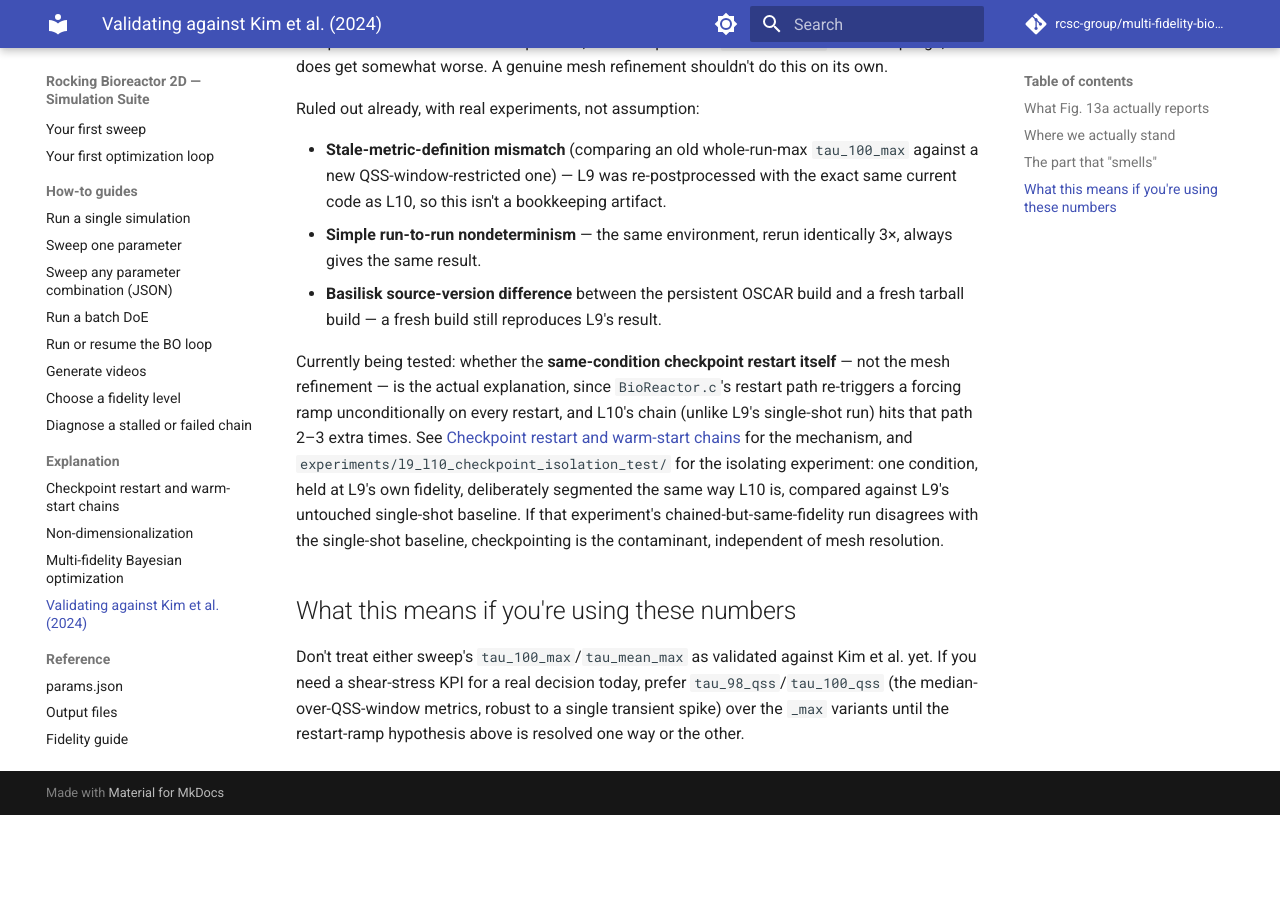
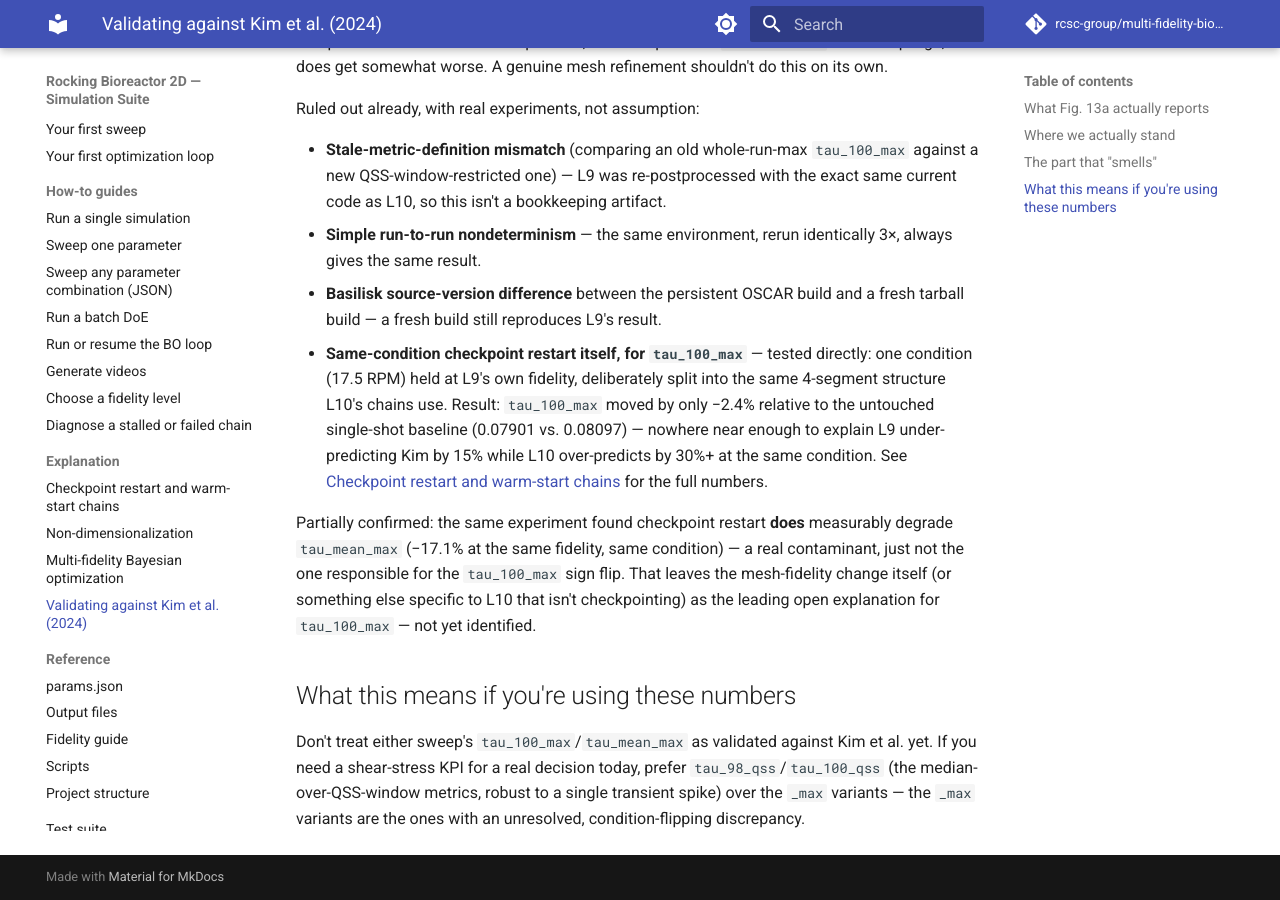
Before and after one commit to rcsc-group/multi-fidelity-bioreactor, an MkDocs documentation site: the page built from docs_site/explanation/kim-et-al-validation.md, in a window 1280 px wide and 900 px high, scrolled down 2086 px. Built offline with MkDocs 1.6.1 and Material for MkDocs 9.7.7, drawn with Linux system fonts in a browser that asks for light colours; comment, search, counter and statistics services are not loaded; before the commit the page ends 2901 px from its top, so only the background shows below that.

Commit message:
data(isolation-test): checkpoint restart resolved -- partial, not the culprit for tau_100_max sign flip
Full 4-segment chain finished. Final segment vs. the untouched single-shot
baseline, same fidelity, same condition (17.5 RPM):

  tau_100_max:  0.07901 vs 0.08097  (-2.4%,  within normal run-to-run noise)
  tau_mean_max: 0.0005360 vs 0.0006463  (-17.1%, real)

Checkpoint restart segmenting is ruled out as the explanation for L9 vs L10
tau_100_max flipping sign at every comparable condition -- 2.4% can't
explain a 15%-under to 30%-over swing. It IS a real, partial contaminant
for tau_mean_max specifically, plausibly accounting for some (not all) of
that metric's L9->L10 degradation. Updated both explanation pages with the
precise numbers; the open question narrows to the fidelity-9-to-10 mesh
refinement itself (or something else specific to L10), not checkpointing.

Also: experiment_data/ (an auto-generated f3dasm store created as a side
effect of postprocessing each segment) added to .gitignore, matching runs/
and surrogate/ already being untracked for the same reason.

```diff
--- a/docs_site/explanation/kim-et-al-validation.md
+++ b/docs_site/explanation/kim-et-al-validation.md
@@ -79,24 +79,26 @@
   identically 3×, always gives the same result.
 - **Basilisk source-version difference** between the persistent OSCAR build
   and a fresh tarball build — a fresh build still reproduces L9's result.
+- **Same-condition checkpoint restart itself, for `tau_100_max`** — tested
+  directly: one condition (17.5 RPM) held at L9's own fidelity, deliberately
+  split into the same 4-segment structure L10's chains use. Result:
+  `tau_100_max` moved by only −2.4% relative to the untouched single-shot
+  baseline (0.07901 vs. 0.08097) — nowhere near enough to explain L9
+  under-predicting Kim by 15% while L10 over-predicts by 30%+ at the same
+  condition. See [Checkpoint restart and warm-start chains](checkpoint-restart.md#resolved-a-real-but-partial-effect)
+  for the full numbers.
 
-Currently being tested: whether the **same-condition checkpoint restart
-itself** — not the mesh refinement — is the actual explanation, since
-`BioReactor.c`'s restart path re-triggers a forcing ramp unconditionally on
-every restart, and L10's chain (unlike L9's single-shot run) hits that path
-2–3 extra times. See
-[Checkpoint restart and warm-start chains](checkpoint-restart.md) for the
-mechanism, and `experiments/l9_l10_checkpoint_isolation_test/` for the
-isolating experiment: one condition, held at L9's own fidelity, deliberately
-segmented the same way L10 is, compared against L9's untouched single-shot
-baseline. If that experiment's chained-but-same-fidelity run disagrees with
-the single-shot baseline, checkpointing is the contaminant, independent of
-mesh resolution.
+Partially confirmed: the same experiment found checkpoint restart **does**
+measurably degrade `tau_mean_max` (−17.1% at the same fidelity, same
+condition) — a real contaminant, just not the one responsible for the
+`tau_100_max` sign flip. That leaves the mesh-fidelity change itself (or
+something else specific to L10 that isn't checkpointing) as the leading
+open explanation for `tau_100_max` — not yet identified.
 
 ## What this means if you're using these numbers
 
 Don't treat either sweep's `tau_100_max`/`tau_mean_max` as validated against
 Kim et al. yet. If you need a shear-stress KPI for a real decision today,
 prefer `tau_98_qss`/`tau_100_qss` (the median-over-QSS-window metrics,
-robust to a single transient spike) over the `_max` variants until the
-restart-ramp hypothesis above is resolved one way or the other.
+robust to a single transient spike) over the `_max` variants — the `_max`
+variants are the ones with an unresolved, condition-flipping discrepancy.
```
Also changed, not shown: docs_site/explanation/checkpoint-restart.md (+22 -11 lines), 2 other files.
